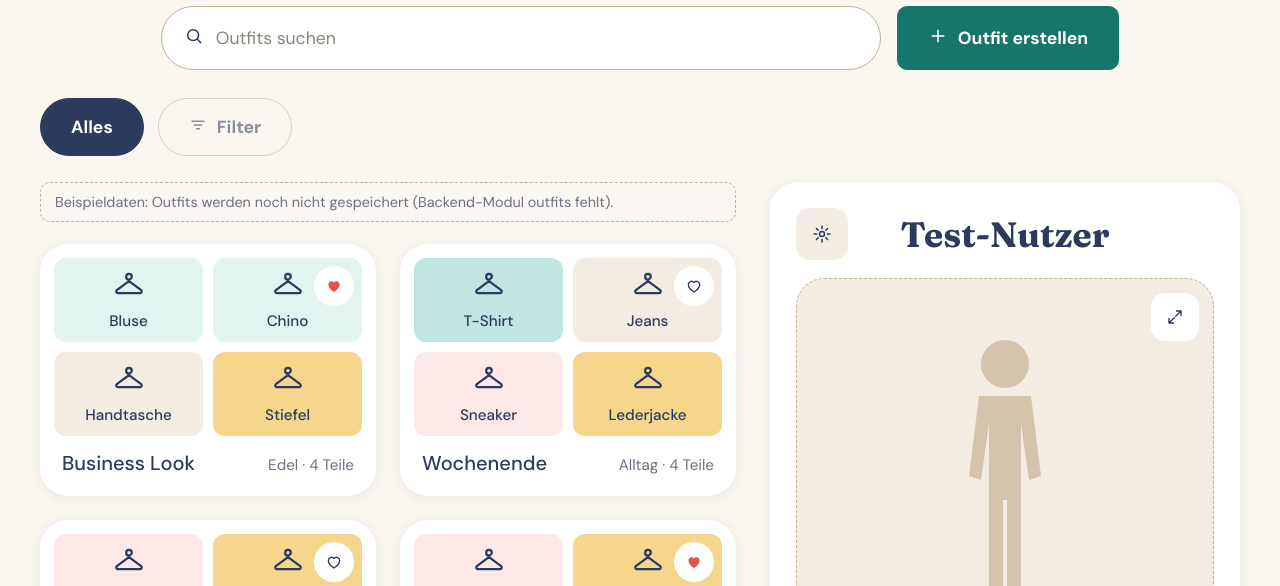
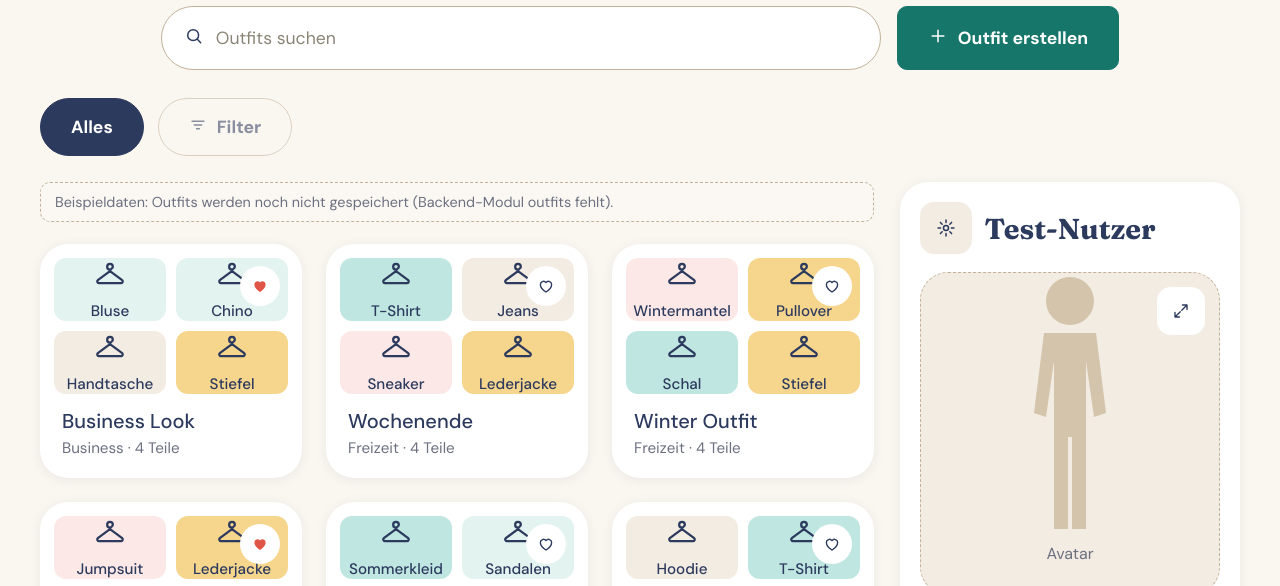
Before and after one commit to Kathamesser/digitaler-Kleiderschrank, a plain HTML site: page Sharely_programm/frontend/templates/outfits.html in a window 1280 px wide. Shown: the part 142-728 px from the top of the page. Drawn offline with Linux system fonts and the light colour scheme; no server answers.

Commit message:
﻿Seiten an Mockups angleichen: Outfit-Kategorien, Avatar-Feld, Filter-Knopf
- outfits.html: Kategorien statt alter Anlass-Werte (ERM 20.10.2026)
- stil.css: Abstand im Outfit-Fuss, Avatar-Feld 340 px wie im Mockup
- schrank.html: "Filter anwenden (n)" wie im Mockup

Co-Authored-By: Claude Opus 5.5 <noreply@anthropic.com>

```diff
--- a/Sharely_programm/frontend/static/css/stil.css
+++ b/Sharely_programm/frontend/static/css/stil.css
@@ -424,27 +424,27 @@ textarea { resize: vertical; min-height: 90px; }
 
 /* ---------- Outfits ---------- */
 
-.outfits-bereich { display: grid; grid-template-columns: 1fr 470px; gap: 34px; align-items: start; }
+.outfits-bereich { display: grid; grid-template-columns: 1fr 340px; gap: 26px; align-items: start; }
 .outfit-karte { background: var(--flaeche); border-radius: var(--rund-gross); box-shadow: var(--schatten); padding: 14px 14px 20px; }
 .outfit-teile { display: grid; grid-template-columns: 1fr 1fr; gap: 10px; }
 .outfit-teile > div { position: relative; aspect-ratio: 16 / 9; border-radius: 12px; display: flex; flex-direction: column; align-items: center; justify-content: center; gap: 8px; font-weight: 500; font-size: .95rem; }
 .outfit-teile > div > svg, .slot svg { width: 34px; height: 34px; stroke-width: 1.6; }
 .outfit-teile > div .abzeichen { top: 8px; right: 8px; }
-.outfit-fuss { display: flex; justify-content: space-between; align-items: baseline; padding: 14px 8px 0; }
+.outfit-fuss { display: flex; flex-wrap: wrap; justify-content: space-between; align-items: baseline; gap: 4px 12px; padding: 14px 8px 0; }
 .outfit-fuss strong { font-size: 1.25rem; font-weight: 500; }
 .outfit-fuss small { color: var(--text-leise); font-size: .95rem; }
-.avatar-panel { background: var(--flaeche); border-radius: var(--rund-gross); box-shadow: var(--schatten); padding: 26px; }
-.avatar-panel header { display: grid; grid-template-columns: 52px 1fr 52px; align-items: center; margin-bottom: 18px; }
-.avatar-panel h2 { text-align: center; font-size: 2.2rem; }
+.avatar-panel { background: var(--flaeche); border-radius: var(--rund-gross); box-shadow: var(--schatten); padding: 20px; }
+.avatar-panel header { display: grid; grid-template-columns: 44px 1fr 44px; align-items: center; margin-bottom: 18px; }
+.avatar-panel h2 { text-align: center; font-size: 1.8rem; }
 .avatar-buehne {
   position: relative; aspect-ratio: 1.1; border: 1.5px dashed var(--feld-rand); border-radius: var(--rund-gross); background: var(--feld);
   display: flex; flex-direction: column; align-items: center; justify-content: flex-end; padding-bottom: 30px; color: var(--text-leise); gap: 10px;
 }
 .avatar-buehne .figur { width: 120px; height: 260px; }
 .avatar-buehne .symbolknopf { position: absolute; top: 14px; right: 14px; width: 48px; height: 48px; background: var(--flaeche); }
-.slots { display: grid; grid-template-columns: 1fr 1fr; gap: 18px; margin-top: 18px; }
+.slots { display: grid; grid-template-columns: 1fr 1fr; gap: 14px; margin-top: 14px; }
 .slot { border: 1.5px dashed var(--feld-rand); border-radius: var(--rund); background: #fbf8f3; aspect-ratio: 1.5; display: flex; flex-direction: column; align-items: center; justify-content: center; gap: 10px; color: var(--text-leise); font-weight: 500; }
-.slots .knopf { margin-top: 0; }
+.slots .knopf { margin-top: 0; padding-inline: 8px; font-size: .9rem; white-space: nowrap; }
 
 /* Ausgewählte Teile im Speichern-Fenster */
 .auswahl-vorschau { display: grid; grid-template-columns: repeat(auto-fill, minmax(150px, 1fr)); gap: 14px; background: var(--feld); border-radius: var(--rund); padding: 14px; }
--- a/Sharely_programm/frontend/templates/outfits.html
+++ b/Sharely_programm/frontend/templates/outfits.html
@@ -67,14 +67,14 @@
   ]);
   document.getElementById("avatar-name").textContent = NUTZER.name;
 
-  // Beispiele wie im Mockup, Anlass mit unseren Werten
+  // Beispiele wie im Mockup; Kategorie statt Anlass (Anlass geht laut ERM vom 20.10.2026 in den Kategorien auf)
   const BEISPIELE = [
-    { name: "Business Look", anlass: "Edel", favorit: true, teile: [["Bluse", "ton-minze"], ["Chino", "ton-minze"], ["Handtasche", "ton-beige"], ["Stiefel", "ton-gelb"]] },
-    { name: "Wochenende", anlass: "Alltag", favorit: false, teile: [["T-Shirt", "ton-tuerkis"], ["Jeans", "ton-beige"], ["Sneaker", "ton-rosa"], ["Lederjacke", "ton-gelb"]] },
-    { name: "Winter Outfit", anlass: "Alltag", favorit: false, teile: [["Wintermantel", "ton-rosa"], ["Pullover", "ton-gelb"], ["Schal", "ton-tuerkis"], ["Stiefel", "ton-gelb"]] },
-    { name: "Date Night", anlass: "Edel", favorit: true, teile: [["Jumpsuit", "ton-rosa"], ["Lederjacke", "ton-gelb"], ["Handtasche", "ton-minze"], ["Stiefel", "ton-beige"]] },
-    { name: "Sommerabend", anlass: "Edel", favorit: false, teile: [["Sommerkleid", "ton-tuerkis"], ["Sandalen", "ton-minze"], ["Handtasche", "ton-beige"], ["Bluse", "ton-rosa"]] },
-    { name: "Sporttag", anlass: "Sport", favorit: false, teile: [["Hoodie", "ton-beige"], ["T-Shirt", "ton-tuerkis"], ["Chino", "ton-minze"], ["Sneaker", "ton-rosa"]] },
+    { name: "Business Look", kategorie: "Business", favorit: true, teile: [["Bluse", "ton-minze"], ["Chino", "ton-minze"], ["Handtasche", "ton-beige"], ["Stiefel", "ton-gelb"]] },
+    { name: "Wochenende", kategorie: "Freizeit", favorit: false, teile: [["T-Shirt", "ton-tuerkis"], ["Jeans", "ton-beige"], ["Sneaker", "ton-rosa"], ["Lederjacke", "ton-gelb"]] },
+    { name: "Winter Outfit", kategorie: "Freizeit", favorit: false, teile: [["Wintermantel", "ton-rosa"], ["Pullover", "ton-gelb"], ["Schal", "ton-tuerkis"], ["Stiefel", "ton-gelb"]] },
+    { name: "Date Night", kategorie: "Abend", favorit: true, teile: [["Jumpsuit", "ton-rosa"], ["Lederjacke", "ton-gelb"], ["Handtasche", "ton-minze"], ["Stiefel", "ton-beige"]] },
+    { name: "Sommerabend", kategorie: "Abend", favorit: false, teile: [["Sommerkleid", "ton-tuerkis"], ["Sandalen", "ton-minze"], ["Handtasche", "ton-beige"], ["Bluse", "ton-rosa"]] },
+    { name: "Sporttag", kategorie: "Sport", favorit: false, teile: [["Hoodie", "ton-beige"], ["T-Shirt", "ton-tuerkis"], ["Chino", "ton-minze"], ["Sneaker", "ton-rosa"]] },
   ];
   const outfits = new URLSearchParams(location.search).has("leer") ? [] : BEISPIELE;
 
@@ -95,7 +95,7 @@
     fuss.className = "outfit-fuss";
     fuss.innerHTML = "<strong></strong><small></small>";
     fuss.querySelector("strong").textContent = o.name;
-    fuss.querySelector("small").textContent = `${o.anlass} · ${o.teile.length} Teile`;
+    fuss.querySelector("small").textContent = `${o.kategorie} · ${o.teile.length} Teile`;
     karte.append(teile, fuss);
     return karte;
   }
```
Also changed, not shown: Sharely_programm/frontend/templates/schrank.html (+2 -3 lines), 1 other file.
